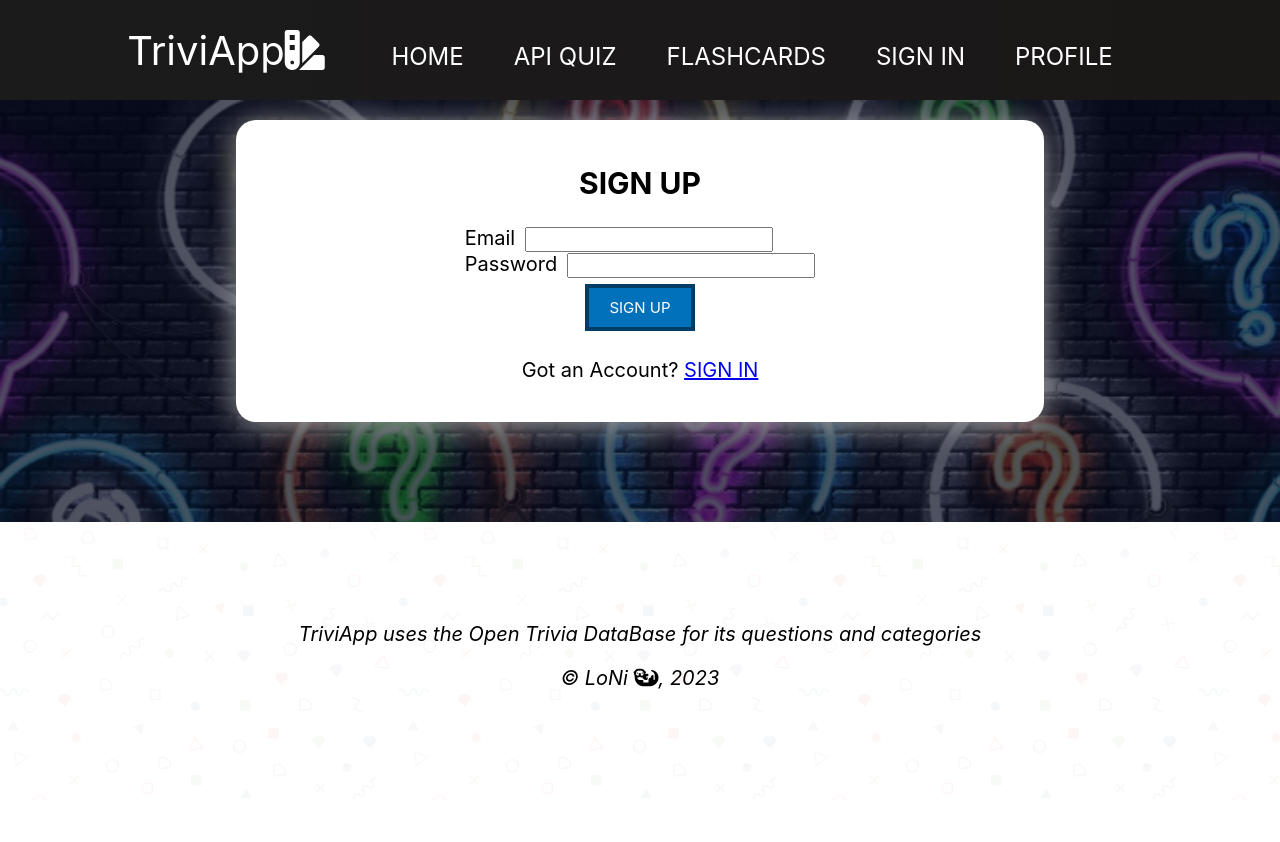
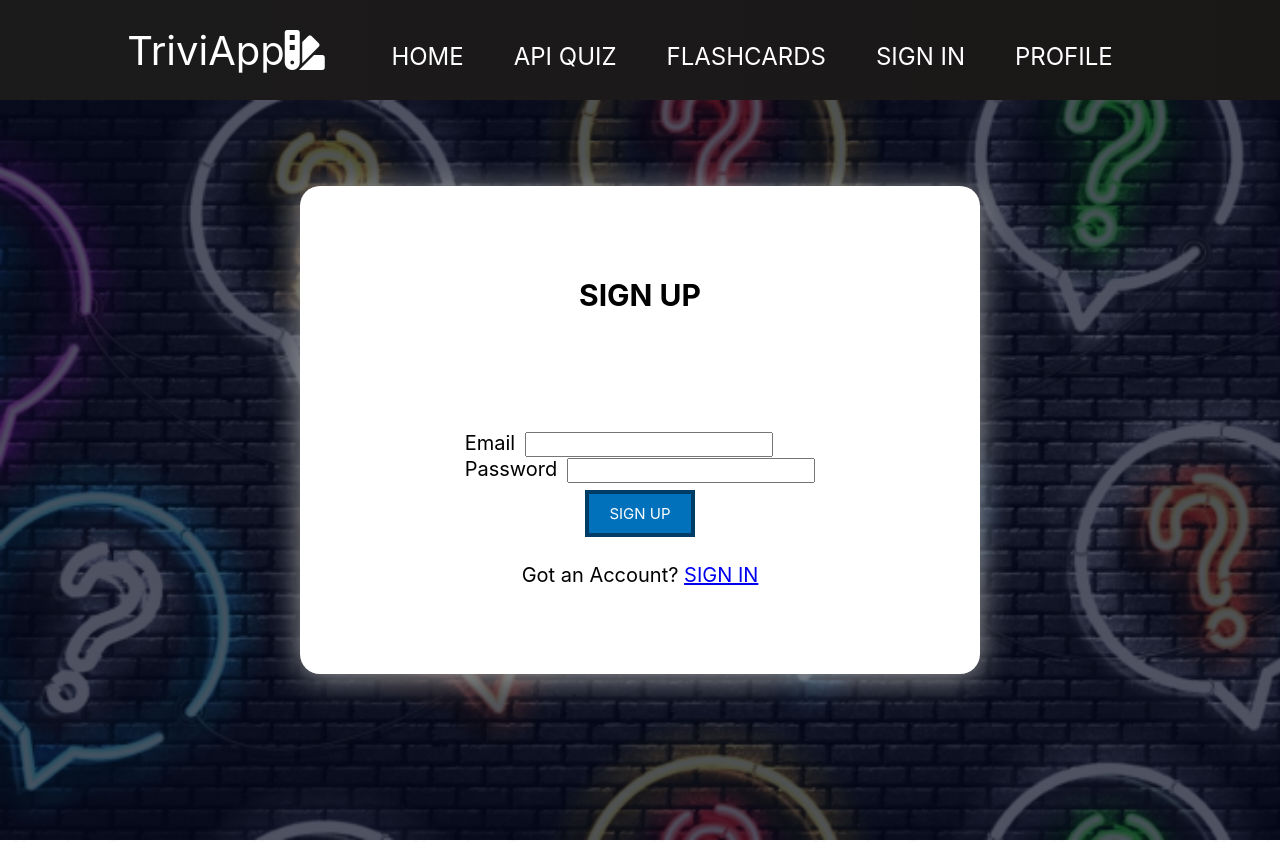
Before and after one commit to Nijzl/novi-eindopdracht-frontend-react-versie3, a React (Create React App) app: page /sign-up in a window 1280 px wide. Shown: the top 842 px of the page. Before the commit the page ends 800 px from the top, so only its background shows below. Built offline with nearby package versions, Linux system fonts and the light colour scheme; no server answers.

Commit message:
SignInPage styling + Navbar styling

```diff
--- a/src/styles/Navbar.css
+++ b/src/styles/Navbar.css
@@ -79,9 +79,9 @@ nav-links:active{
         display: flex;
         flex-direction: column;
         width: 100%;
-        height: 40vh;
+        height: 100vh;
         position: absolute;
-        top: 80px;
+        top: 75px;
         left: -100%;
         opacity: 1;
         transition: all 0.5s ease;
@@ -96,9 +96,13 @@ nav-links:active{
         z-index: 1;
     }
 
+    .nav-item {
+        margin-top: 1.5rem;
+    }
+
     .nav-links {
         text-align: center;
-        margin: 0.5rem 0;
+        margin: 1rem 0;
         width: 100%;
         display: table;
     }
--- a/src/styles/SignInPage.css
+++ b/src/styles/SignInPage.css
@@ -36,8 +36,8 @@
 
 .cover {
     background-color: white;
-    width: 100%;
-    height: 100vh;
+    width: 80%;
+    height: 60vh;
     position: relative;
     border-radius: 1em;
     box-shadow: 0 0.188em 1.550em rgb(156, 156, 156);
@@ -81,10 +81,11 @@
 @media only screen and (min-device-width: 37em) {
     .page-container {
         font-size: 1em;
+        height: 80vh;
     }
 
     .cover {
-        width: 60%;
+        width: 50%;
         height: 70%;
     }
 }
@@ -92,11 +93,11 @@
 /* -------------------- DESKTOP OPTIMIZATION -------------------- */
 @media only screen and (min-device-width: 64em) {
     .page-container {
-        font-size: 1.25em;
+        font-size: 1em;
     }
 
     .cover {
-        width: 25%;
+        width: 40%;
         height: 65%;
     }
 }
```
